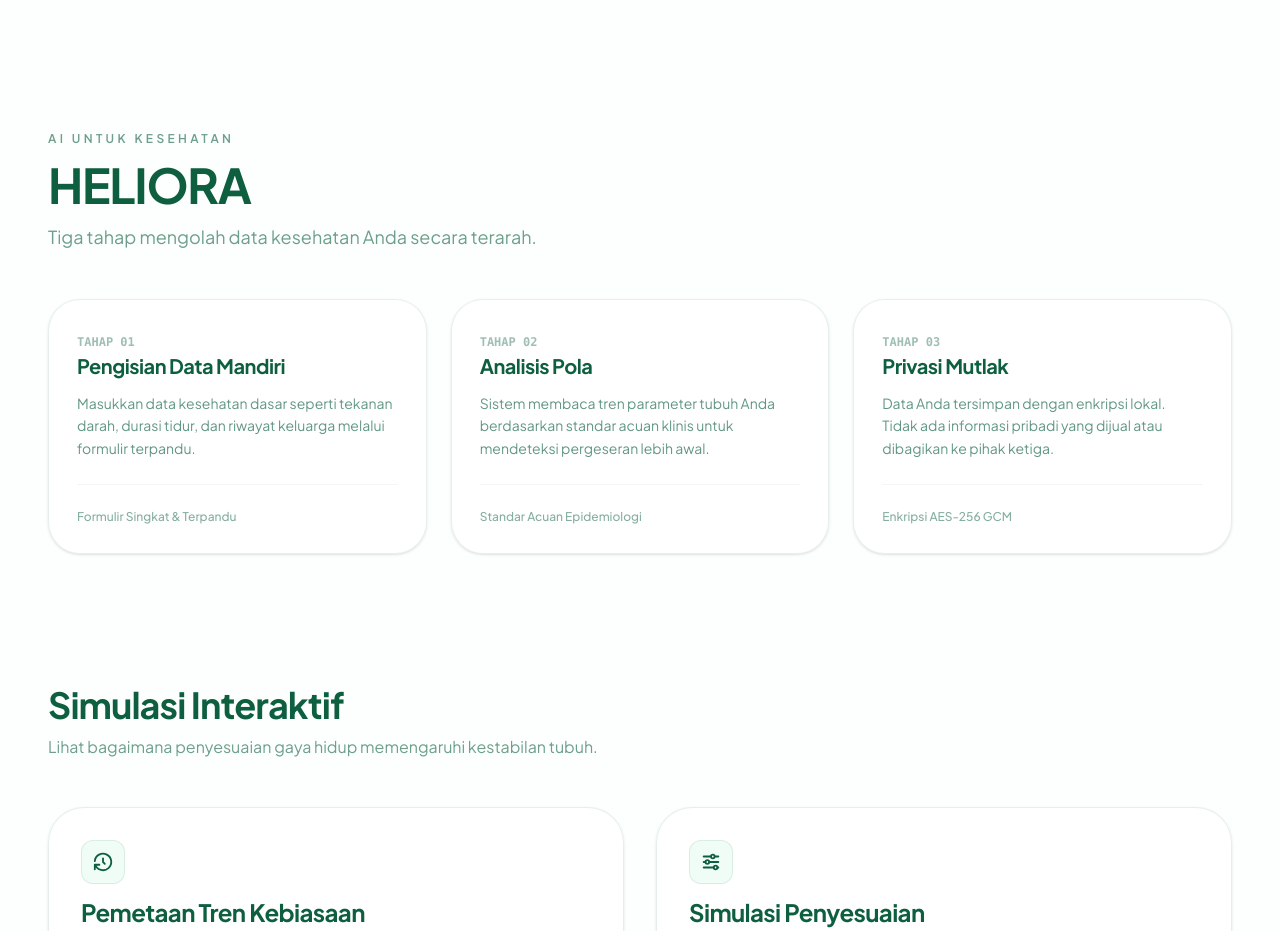
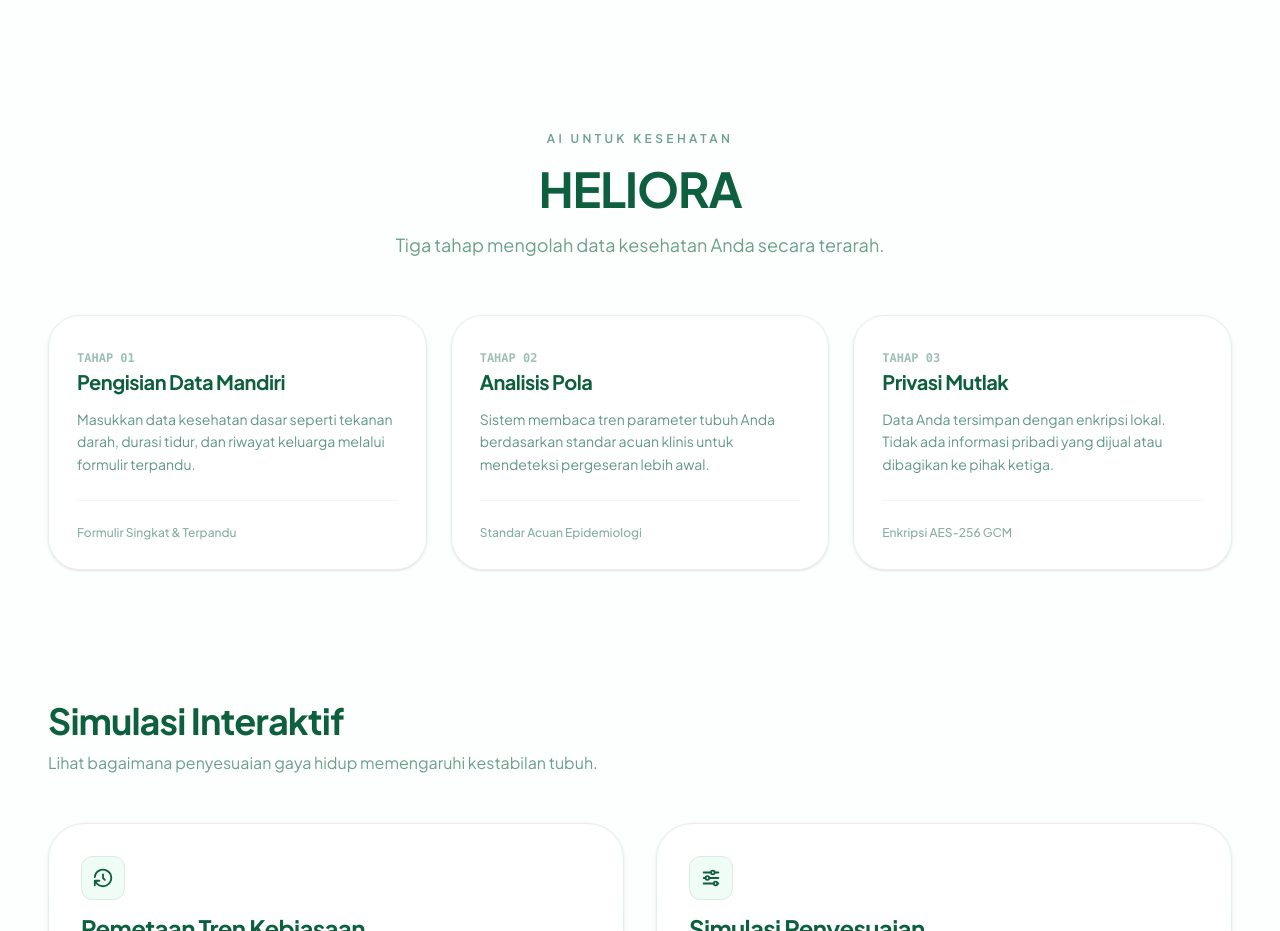
Before and after one commit to nikamushi/heliora, a Next.js app in the folder apps/web/: page / in a window 1280 px wide. Shown: the part 2160-3091 px from the top of the page. Built offline with nearby package versions, Linux system fonts and the light colour scheme.

Commit message:
FE-001.9: center align Section 4 header
Why:
- Align Section 4 header centrally to maintain symmetrical balance.

How:
- Add mx-auto and text-center classes to Section 4 header container and subtext.

```diff
--- a/apps/web/src/app/page.tsx
+++ b/apps/web/src/app/page.tsx
@@ -193,14 +193,14 @@ export default function LandingPage() {
 
         {/* SECTION 04: AI UNTUK KESEHATAN - HELIORA (#how-it-works) */}
         <section id="how-it-works" className="container mx-auto px-6 lg:px-12 py-16 scroll-mt-24">
-          <div className="mb-12 max-w-3xl space-y-2">
+          <div className="mb-14 max-w-3xl mx-auto text-center space-y-3">
             <span className="text-xs font-semibold uppercase tracking-[0.28em] text-brand-900/60 block">
               AI UNTUK KESEHATAN
             </span>
             <h2 className="text-3xl sm:text-4xl md:text-5xl font-bold tracking-tight text-brand-900 leading-tight">
               HELIORA
             </h2>
-            <p className="text-base sm:text-lg text-brand-900/60 mt-2 font-normal">
+            <p className="text-base sm:text-lg text-brand-900/60 mt-2 font-normal max-w-xl mx-auto">
               Tiga tahap mengolah data kesehatan Anda secara terarah.
             </p>
           </div>
```
